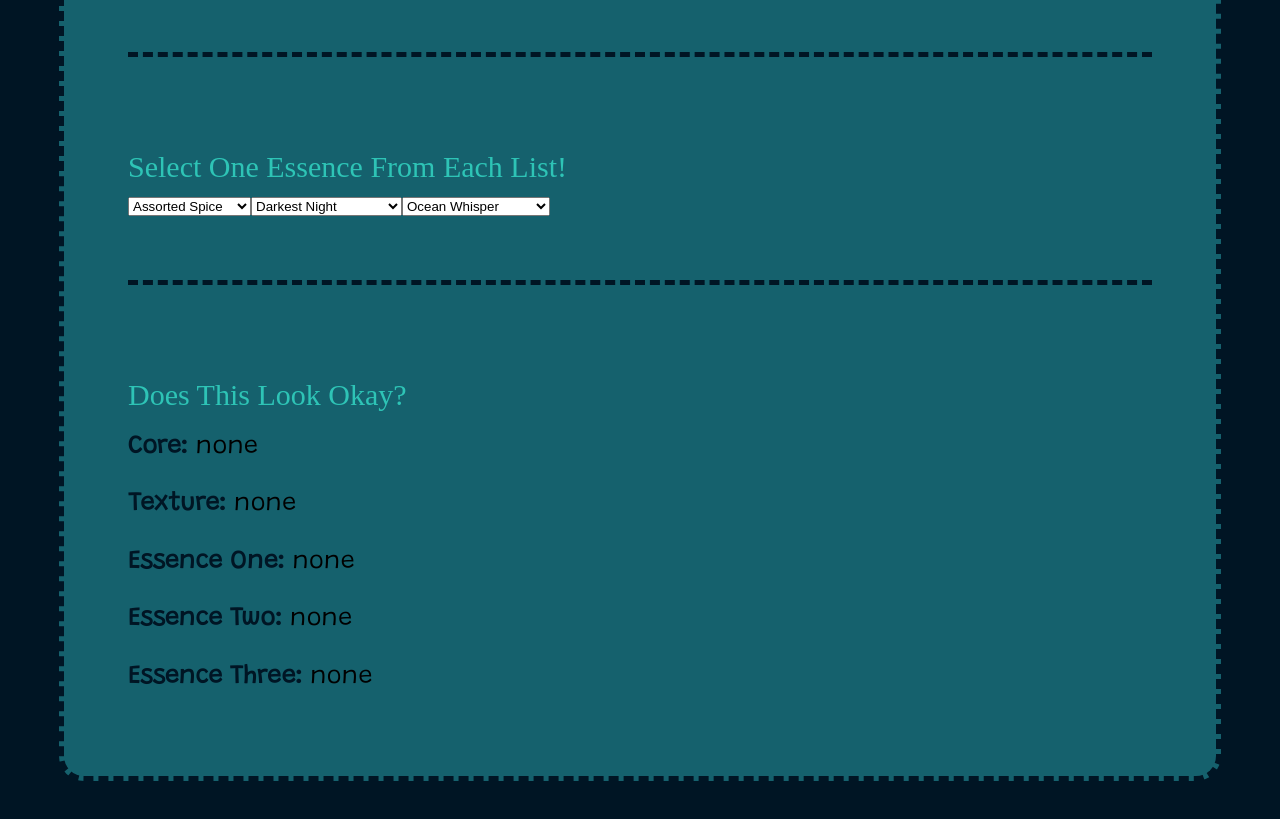
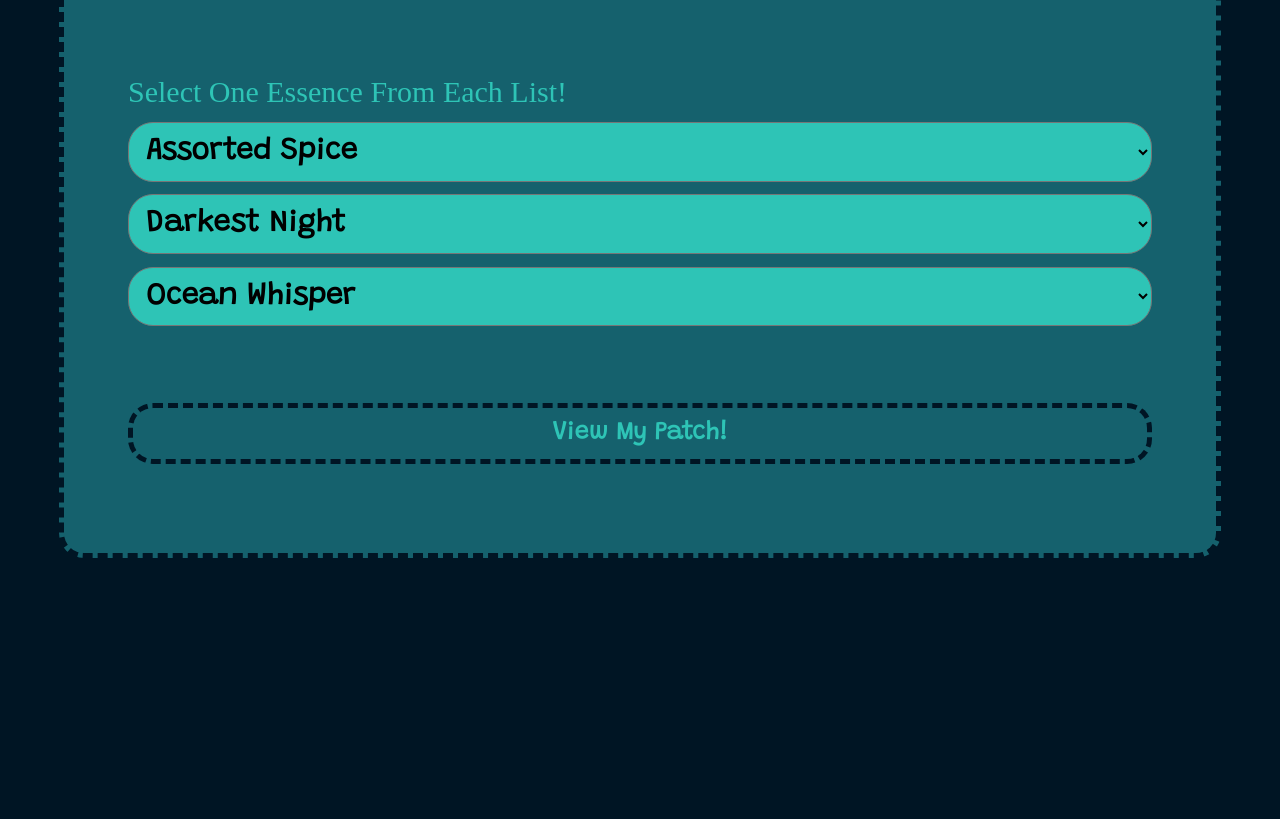
Before and after one commit to themarkfullton/patchwork-front-end, a React (Create React App) app: page /create in a window 1280 px wide. Shown: the part 1820-2639 px from the top of the page. After the commit the page ends 2468 px from the top, so only its background shows below. Built offline with nearby package versions, Linux system fonts and the light colour scheme; a web font is replaced by a local one.

Commit message:
Added and styled submit button

```diff
--- a/src/assets/css/style.css
+++ b/src/assets/css/style.css
@@ -291,6 +291,77 @@
   border: none;
 }
 
+.createWrapper .createContent .dropdown {
+  width: 100%;
+  padding: 1vw;
+  margin: 0 auto;
+  margin-bottom: 1vw;
+  font-family: "Grandstander", cursive;
+  font-weight: bolder;
+  background-color: #2ec4b6;
+  border-radius: 25px;
+}
+
+.createWrapper .createContent .dropdown {
+  font-size: 20px;
+}
+
+@media screen and (min-width: 320px) {
+  .createWrapper .createContent .dropdown {
+    font-size: calc(
+ 20px + 10 *
+ ((100vw - 320px) / 880));
+  }
+}
+
+@media screen and (min-width: 1200px) {
+  .createWrapper .createContent .dropdown {
+    font-size: 30px;
+  }
+}
+
+.createWrapper .createContent .submitBtn {
+  width: 100%;
+  margin-top: 5vw;
+  margin-bottom: 2vw;
+  padding: 1vw;
+  border-radius: 25px;
+  border: 5px #001524 dashed;
+  background-color: #15616d;
+  font-family: "Grandstander", cursive;
+  color: #2ec4b6;
+  font-weight: bolder;
+  -webkit-transition: all 0.5s;
+  transition: all 0.5s;
+}
+
+.createWrapper .createContent .submitBtn {
+  font-size: 20px;
+}
+
+@media screen and (min-width: 320px) {
+  .createWrapper .createContent .submitBtn {
+    font-size: calc(
+ 20px + 5 *
+ ((100vw - 320px) / 880));
+  }
+}
+
+@media screen and (min-width: 1200px) {
+  .createWrapper .createContent .submitBtn {
+    font-size: 25px;
+  }
+}
+
+.createWrapper .createContent .submitBtn:hover {
+  cursor: pointer;
+  color: #15616d;
+  background-color: #2ec4b6;
+  border: none;
+  -webkit-animation: rock 2s infinite ease-in-out;
+          animation: rock 2s infinite ease-in-out;
+}
+
 @keyframes rock {
   0%,
   100% {
--- a/src/assets/scss/_create.scss
+++ b/src/assets/scss/_create.scss
@@ -44,6 +44,41 @@
         }
       }
     }
+
+    .dropdown {
+      width: 100%;
+      padding: 1vw;
+      margin: 0 auto;
+      margin-bottom: 1vw;
+      font-family: $body-font;
+      font-weight: bolder;
+      background-color: $tertiary-colour;
+      border-radius: 25px;
+      @include fluid-type(320px, 1200px, 20px, 30px);
+    }
+
+    .submitBtn {
+      width: 100%;
+      margin-top: 5vw;
+      margin-bottom: 2vw;
+      padding: 1vw;
+      border-radius: 25px;
+      border: 5px $background-colour dashed;
+      background-color: $secondary-colour;
+      font-family: $body-font;
+      color: $tertiary-colour;
+      font-weight: bolder;
+      @include transition-time;
+      @include fluid-type(320px, 1200px, 20px, 25px);
+
+      &:hover {
+        cursor: pointer;
+        color: $secondary-colour;
+        background-color: $tertiary-colour;
+        border: none;
+        animation: rock 2s infinite ease-in-out;
+      }
+    }
   }
 }
 
--- a/src/containers/create/index.js
+++ b/src/containers/create/index.js
@@ -24,6 +24,7 @@ class Create extends React.Component {
         this.onFirstEssenceChange = this.onFirstEssenceChange.bind(this);
         this.onSecondEssenceChange = this.onSecondEssenceChange.bind(this);
         this.onThirdEssenceChange = this.onThirdEssenceChange.bind(this);
+        this.submitPatch = this.submitPatch.bind(this);
   }
 
     onCoreChange(e) {
@@ -46,6 +47,10 @@ class Create extends React.Component {
         this.setState({ thirdEssence: e.target.value });
     }
 
+    submitPatch(e) {
+
+    }
+
     render() {
     return(
         <div className="createWrapper">
@@ -61,7 +66,7 @@ class Create extends React.Component {
                     return (
                         <div className="optionContainer" key={idx}>
                             <div className="optionImageContainer">
-                                <img className="optionImageImage" style={{ width: 200, height: 200 }} src={core.image} />
+                                <img className="optionImageImage" style={{ width: 125, height: 125}} src={core.image} />
                             </div>
                             <button className={optionButtonClass} onClick={this.onCoreChange} value={core.name}>{core.name}</button>
                         </div>
@@ -112,14 +117,7 @@ class Create extends React.Component {
                     })}
                 </select>
                 <br />
-                <hr />
-                <br />
-                <h2>Does This Look Okay?</h2>
-                <p><b>Core: </b>{this.state.core}</p>
-                <p><b>Texture: </b>{this.state.texture}</p>
-                <p><b>Essence One: </b>{this.state.firstEssence}</p>
-                <p><b>Essence Two: </b>{this.state.secondEssence}</p>
-                <p><b>Essence Three: </b>{this.state.thirdEssence}</p>
+                <button className="submitBtn" onClick={this.submitPatch}>View My Patch!</button>
             </div>
       </div>
     );
```
Also changed, not shown: 1 other file (tests, documents, lock files or other folders).
